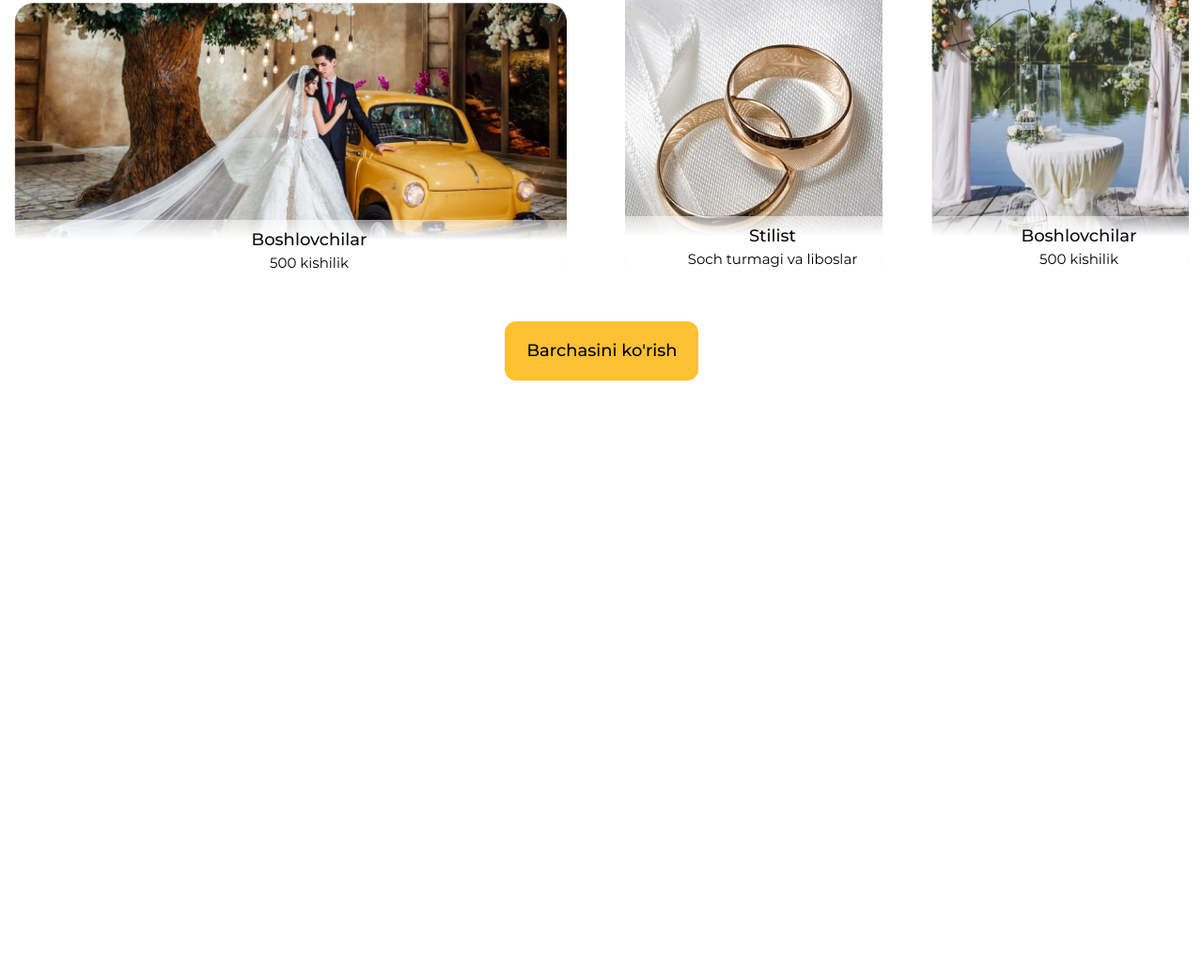
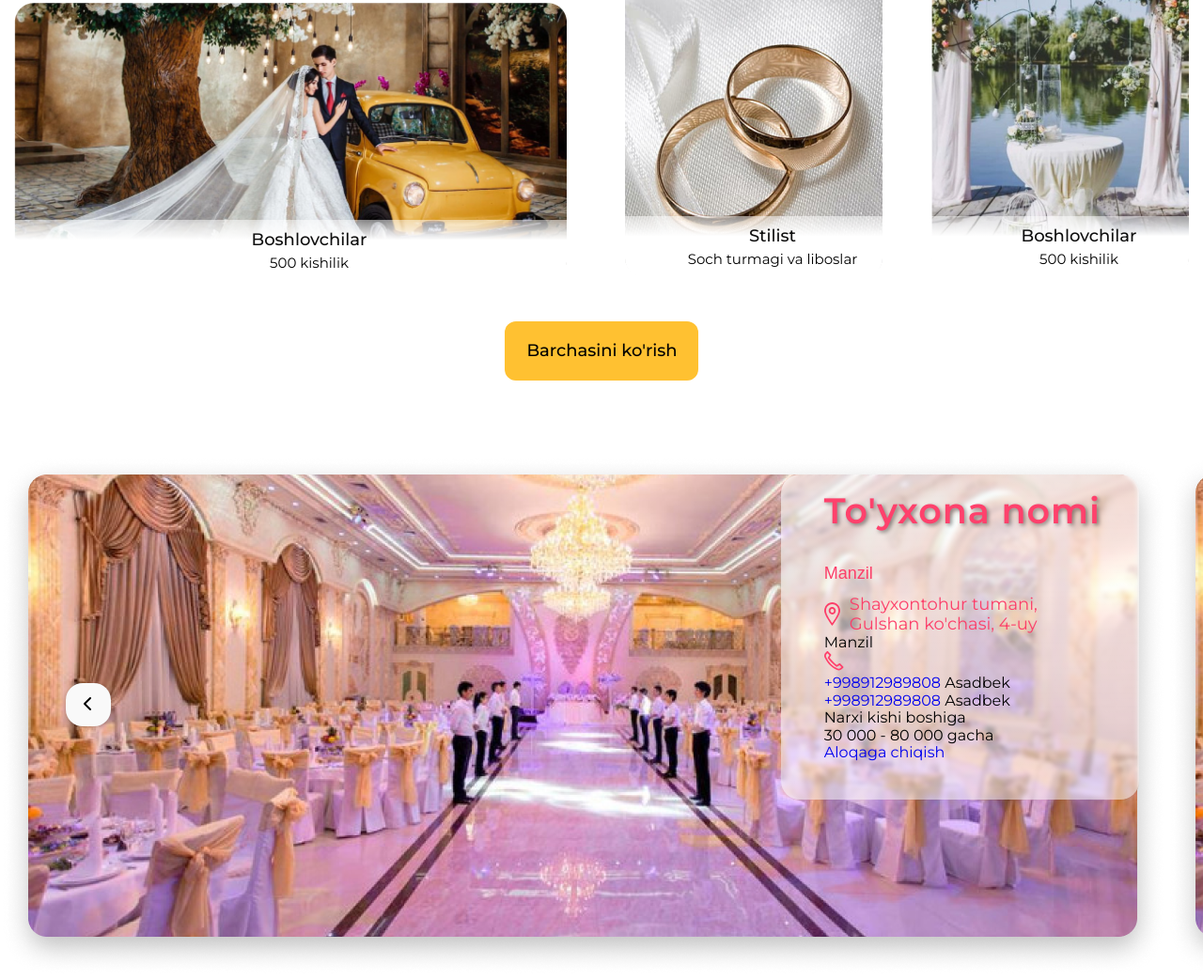
Before and after one commit to tuit212/wedding-project, a plain HTML site: page index.html in a window 1280 px wide. Shown: the part 1554-2597 px from the top of the page at 94% size. Before the commit the page ends 2039 px from the top, so only its background shows below. Drawn offline with Linux system fonts and the light colour scheme.

Commit message:
add wedding

```diff
--- a/index.html
+++ b/index.html
@@ -387,6 +387,75 @@
                 </div>
             </div>
         </section>
+        <section class="wedding-section">
+            <div class="wedding">
+                <ul class="wedding__list" style="transform: translateX(0) ;">
+                    <li
+                        class="wedding__list-item">
+                        <img
+                        class="wedding__list-item-img"
+                        src="./img/wedding img/img.png"
+                        alt="to'yxona">
+                        <div class="wedding__list-item-content">
+                            <h4>To'yxona nomi</h4>
+                            <div class="wedding__list-item-content-card">
+                                <p>Manzil</p>
+                                <div class="wrapper">
+                                    <img src="./img/wedding img/locaksiya.svg" alt="locaksiya" width="17" height="25">
+                                    <p>
+                                        Shayxontohur tumani, <br> Gulshan ko'chasi, 4-uy
+                                    </p>
+                                </div>
+                            </div>
+                            <div class="wedding__list-item-content-card1">
+                                <p>Manzil</p>
+                                <div class="wrapper1">
+                                    <img src="./img/wedding img/phone.svg" alt="phone" width="21" height="21">
+                                    <div>
+                                        <div>
+                                            <a href="tel:+998912989808">+998912989808</a>
+                                            <span>Asadbek</span>
+                                        </div>
+                                        <div>
+                                            <a href="tel:+998912989808">+998912989808</a>
+                                            <span>Asadbek</span>
+                                        </div>
+                                    </div>
+                                </div>
+                            </div>
+                            <div class="wedding__list-item-content-card2">
+                                <p>Narxi kishi boshiga</p>
+                                <span>30 000 - 80 000 gacha</span>
+                            </div>
+                            <a href="tel:+998912989808">Aloqaga chiqish</a>
+                        </div>
+                    </li>
+                    <li
+                        class="wedding__list-item">
+                        <img class="wedding__list-item-img"
+                        src="./img/wedding img/img.png" alt="to'yxona">
+                    </li>
+                    <li
+                        class="wedding__list-item">
+                        <img class="wedding__list-item-img"
+                        src="./img/wedding img/img.png" alt="to'yxona">
+                    </li>
+                    <li
+                        class="wedding__list-item">
+                        <img class="wedding__list-item-img"
+                        src="./img/wedding img/img.png" alt="to'yxona">
+                    </li>
+                </ul>
+                <div class="wedding__button">
+                    <button class="wedding__button-left">
+                        <i class="fa-solid fa-chevron-left"></i>
+                    </button>
+                    <button class="wedding__button-right">
+                        <i class="fa-solid fa-chevron-right"></i>
+                    </button>
+                </div>
+            </div>
+        </section>
     </main>
     <!--  main end -->
     <!-- footer start -->
@@ -402,5 +471,6 @@
     <!-- js link -->
     <script src="./js/index.js"></script>
     <script src="./js/carusel.js"></script>
+    <script src="./js/wedding.js"></script>
 </body>
 </html>
--- a/js/carusel.js
+++ b/js/carusel.js
@@ -89,4 +89,5 @@ else{
 });
 
 
+
 // carusel end
--- /dev/null
+++ b/js/wedding.js
@@ -0,0 +1,40 @@
+
+let weddingLeft = document.querySelector(".wedding__button-left")
+let weddingRight = document.querySelector(".wedding__button-right")
+let weddingList = document.querySelector(".wedding__list")
+
+let qoshish = 0
+
+weddingRight.addEventListener('click', () => {
+    console.log(weddingRight);
+
+    if(qoshish == -3543){
+        weddingRight.type.disabled
+
+
+    }
+
+    else{
+        weddingList.style.transform = `translateX(${qoshish -= 1181}px)`
+
+    }
+
+
+
+} )
+
+weddingLeft.addEventListener('click', () => {
+    console.log(weddingLeft);
+
+    if(qoshish == 0){
+        weddingLeft.type.disabled
+
+    }
+
+    else{
+
+        weddingList.style.transform = `translateX(${qoshish += 1181}px)`
+
+    }
+
+} )
--- a/scss/bloks/_blocks.scss
+++ b/scss/bloks/_blocks.scss
@@ -2,6 +2,7 @@
 @import "./header";
 @import "./hero";
 @import "./services";
+@import "./wedding";
 
 
 
--- a/scss/bloks/_services.scss
+++ b/scss/bloks/_services.scss
@@ -159,6 +159,7 @@
     border-radius: 12px;
     display: inline-block;
     margin-top: 40px;
+    cursor: pointer;
     border: none;
     background: #FFC131;
     padding: 20px 22px 21px 23px;
--- /dev/null
+++ b/scss/bloks/_wedding.scss
@@ -0,0 +1,100 @@
+.wedding{
+    position: relative;
+    overflow-x: hidden;
+    overflow-y: hidden;
+}
+.wedding__list{
+    @include center(none);
+    transition: all 0.5s;
+}
+.wedding__button{
+    position: absolute;
+}
+.wedding__button-left{
+    position: absolute;
+    border: none;
+    padding: 14px 18px;
+    background-color: #fff;
+    color: #000;
+    cursor: pointer;
+    z-index: 5;
+    left: 70px;
+    bottom: 270px;
+    background: #F9F9F9;
+    border-radius: 18px;
+    box-shadow: 0px 1px 5px rgba(0, 0, 0, 0.25);
+    transition: all 0.5s;
+
+    &:hover{
+        transform: translateX(10px);
+        opacity: 0.7;
+    }
+
+}
+.wedding__button-right{
+    position: absolute;
+    border: none;
+    padding: 14px 18px;
+    background-color: #fff;
+    color: #000;
+    cursor: pointer;
+    z-index: 5;
+    left: 1400px;
+    bottom: 270px;
+    background: #F9F9F9;
+    border-radius: 18px;
+    box-shadow: 0px 1px 5px rgba(0, 0, 0, 0.25);
+    transition: all 0.5s;
+
+    &:hover{
+        transform: translateX(10px);
+        opacity: 0.7;
+    }
+}
+.wedding__list-item{
+    position: relative;
+}
+.wedding__list-item-content{
+    position: absolute;
+    top: 20px;
+    right: 30px;
+    z-index: 2;
+    padding: 16px 41px 41px 46px;
+    background: linear-gradient(180deg, rgba(255, 255, 255, 0.2) 0%, rgba(255, 255, 255, 0) 100%), rgba(255, 255, 255, 0.51);
+    border-radius: 20px;
+    backdrop-filter: blur(2px);
+
+    & > h4 {
+        font-weight: 600;
+        line-height: 46px;
+        font-size: 38px;
+        color: #FF416C;
+        text-shadow: 2px 2px 4px rgba(0, 0, 0, 0.43);
+        margin-bottom: 33px;
+        letter-spacing: 1px;
+    }
+
+    &-card{
+
+        & > p{
+            font-family: sans-serif;
+            font-weight: 500;
+            line-height: 21px;
+            color: #FC3E69;
+            font-size: 18px;
+        }
+
+        .wrapper{
+            @include center(none);
+            margin-top: 12px;
+
+            & > p{
+                margin-left: 10px;
+                font-weight: 400;
+                line-height: 21px;
+                font-size: 18px;
+                color: #FC3E69;
+            }
+        }
+    }
+}
--- a/scss/login/_sectionLogin.scss
+++ b/scss/login/_sectionLogin.scss
@@ -453,6 +453,7 @@ option{
             }
 
             & > span{
+
                 display: inline-block;
                 margin-top: 10px;
                 font-weight: 500;
```
Also changed, not shown: css/main.css, img/wedding img/img.png (added), img/wedding img/locaksiya.svg (added), img/wedding img/phone.svg (added), js/index.js (line endings or trailing spaces), 1 other file.
